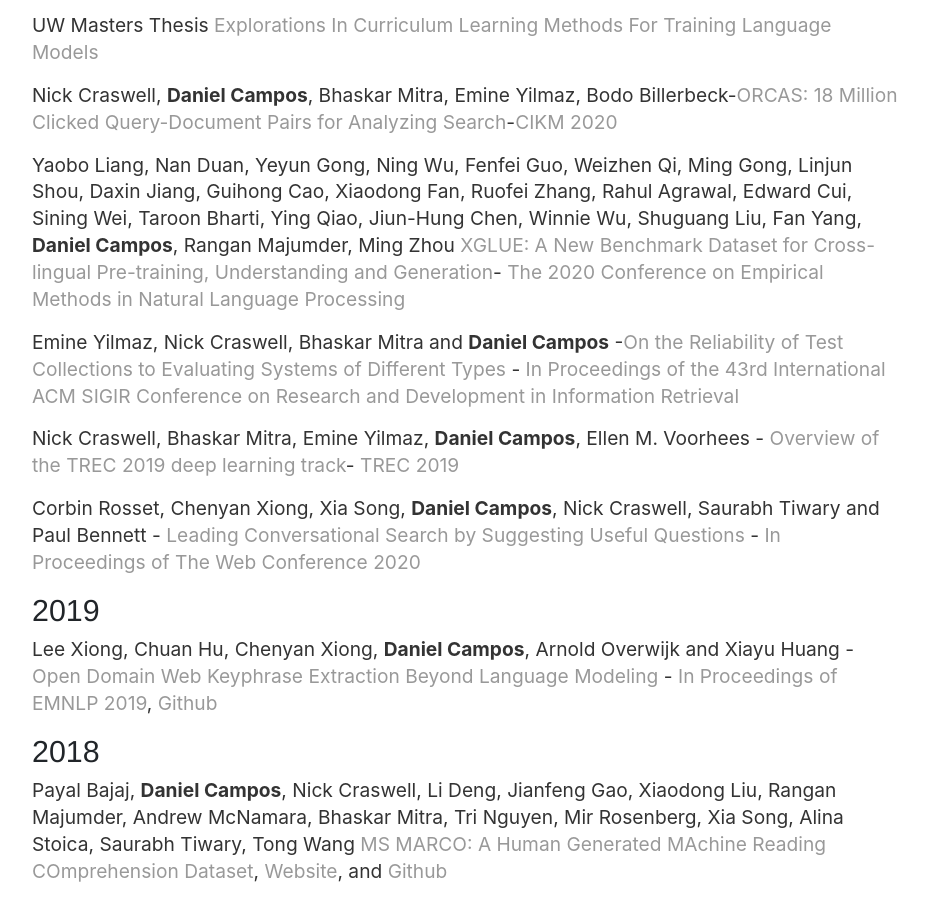
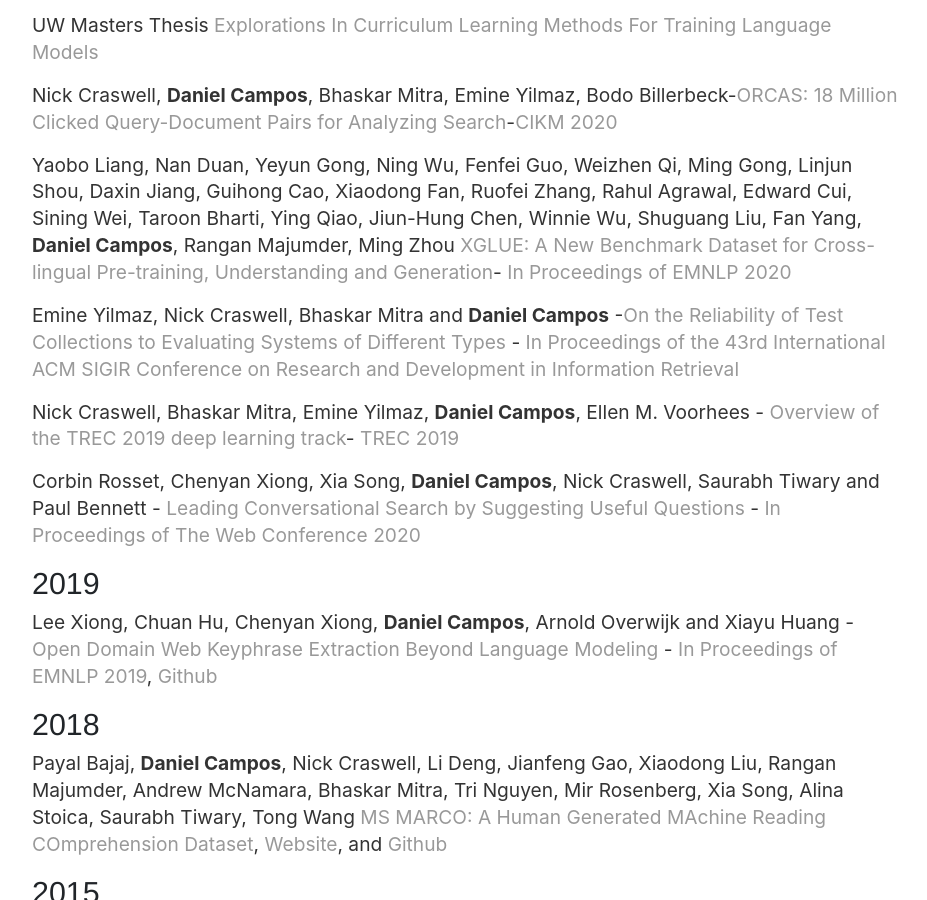
Before and after one commit to spacemanidol/spacemanidol.github.io, a Jekyll site: the page built from cv/index.html, in a window 1280 px wide and 900 px high, scrolled down 758 px. Shown: the whole window, without its empty margins (175-1102 px from the left). Built offline with Jekyll 4.4.1, drawn with Linux system fonts in a browser that asks for light colours; comment, search, counter and statistics services are not loaded.

Commit message:
Update index.html

```diff
--- a/cv/index.html
+++ b/cv/index.html
@@ -21,7 +21,7 @@
 	<h4>2020</h4>
 	<p>UW Masters Thesis <a href='UWTHESIS.pdf'> Explorations In Curriculum Learning Methods For Training Language Models</a></p>
 	<p>Nick Craswell, <strong>Daniel Campos</strong>, Bhaskar Mitra, Emine Yilmaz, Bodo Billerbeck-<a href='https://arxiv.org/abs/2006.05324'>ORCAS: 18 Million Clicked Query-Document Pairs for Analyzing Search</a>-<a href='https://www.cikm2020.org/'>CIKM 2020</a></p>
-	<p>Yaobo Liang, Nan Duan, Yeyun Gong, Ning Wu, Fenfei Guo, Weizhen Qi, Ming Gong, Linjun Shou, Daxin Jiang, Guihong Cao, Xiaodong Fan, Ruofei Zhang, Rahul Agrawal, Edward Cui, Sining Wei, Taroon Bharti, Ying Qiao, Jiun-Hung Chen, Winnie Wu, Shuguang Liu, Fan Yang, <strong>Daniel Campos</strong>, Rangan Majumder, Ming Zhou <a href='https://arxiv.org/abs/2004.01401'>XGLUE: A New Benchmark Dataset for Cross-lingual Pre-training, Understanding and Generation</a>- <a href='https://2020.emnlp.org/'>The 2020 Conference on Empirical Methods in Natural Language Processing</a></p>
+	<p>Yaobo Liang, Nan Duan, Yeyun Gong, Ning Wu, Fenfei Guo, Weizhen Qi, Ming Gong, Linjun Shou, Daxin Jiang, Guihong Cao, Xiaodong Fan, Ruofei Zhang, Rahul Agrawal, Edward Cui, Sining Wei, Taroon Bharti, Ying Qiao, Jiun-Hung Chen, Winnie Wu, Shuguang Liu, Fan Yang, <strong>Daniel Campos</strong>, Rangan Majumder, Ming Zhou <a href='https://arxiv.org/abs/2004.01401'>XGLUE: A New Benchmark Dataset for Cross-lingual Pre-training, Understanding and Generation</a>- <a href='https://2020.emnlp.org/'>In Proceedings of EMNLP 2020</a></p>
 	<p>Emine Yilmaz, Nick Craswell, Bhaskar Mitra and <strong>Daniel Campos</strong> -<a href='https://arxiv.org/abs/2004.13486'>On the Reliability of Test Collections to Evaluating Systems of Different Types</a>  - <a href='https://sigir.org/sigir2020/'>In Proceedings of the 43rd International ACM SIGIR Conference on Research and Development in Information Retrieval</a></p>
 	<p>Nick Craswell, Bhaskar Mitra, Emine Yilmaz, <strong>Daniel Campos</strong>, Ellen M. Voorhees - <a href='https://arxiv.org/abs/2003.07820'>Overview of the TREC 2019 deep learning track</a>- <a href='https://trec.nist.gov/tracks.html'>TREC 2019</a></p>
 	<p>Corbin Rosset, Chenyan Xiong, Xia Song, <strong>Daniel Campos</strong>, Nick Craswell, Saurabh Tiwary and Paul Bennett - <a href='https://www.microsoft.com/en-us/research/publication/leading-conversational-search-by-suggesting-useful-questions/'>Leading Conversational Search by Suggesting Useful Questions</a> - <a href='https://www2020.thewebconf.org/'>In Proceedings of The Web Conference 2020</a></p>
```
